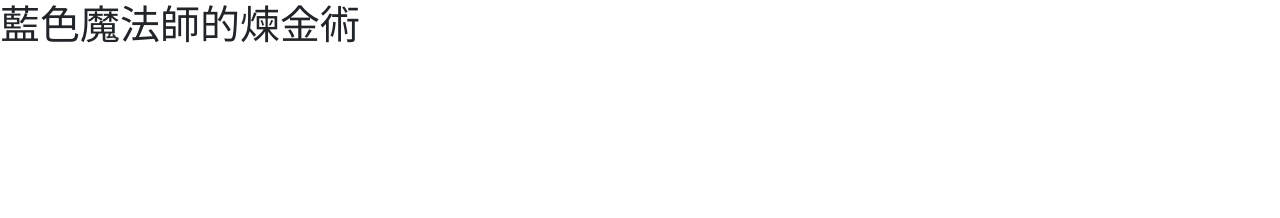
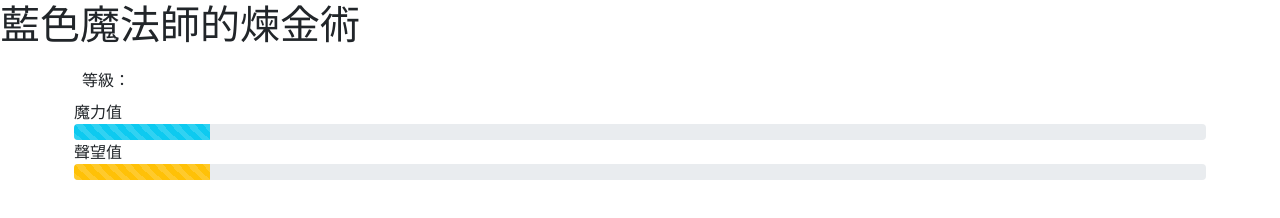
Before and after one commit to miku00151/BlueMageAlchemy, a plain HTML site: page index.html in a window 1280 px wide. Drawn offline with nearby package versions, Linux system fonts and the light colour scheme.

Commit message:
Update index.html

```diff
--- a/index.html
+++ b/index.html
@@ -5,10 +5,21 @@
         <meta name="viewport" content="width=device-width, initial-scale=1.0">
         <title>Blue Mage Alchemy</title>
         <link href="https://cdn.jsdelivr.net/npm/bootstrap@5.1.1/dist/css/bootstrap.min.css" rel="stylesheet" integrity="sha384-F3w7mX95PdgyTmZZMECAngseQB83DfGTowi0iMjiWaeVhAn4FJkqJByhZMI3AhiU" crossorigin="anonymous">
-
     </head>
     <body>
         <h1 id="game-title">藍色魔法師的煉金術</h1>
-        <div id=""></div>
+        <div id="main-domain">
+            <div id="status-bars" class="container p-1">
+                <div id="level" class="p-2">等級：</div>
+                <div id="mana-label">魔力值</div>
+                <div id="mana" class="progress">
+                    <div id="mana-bar" class="progress-bar progress-bar-striped progress-bar-animated bg-info" role="progressbar" style="width: 12%"></div>
+                </div>
+                <div id="prestige-label">聲望值</div>
+                <div id="prestige" class="progress">
+                    <div id="prestige-bar" class="progress-bar progress-bar-striped progress-bar-animated bg-warning" role="progressbar" style="width: 12%"></div>
+                </div>
+            </div>
+        </div>
     </body>
 </html>
```
